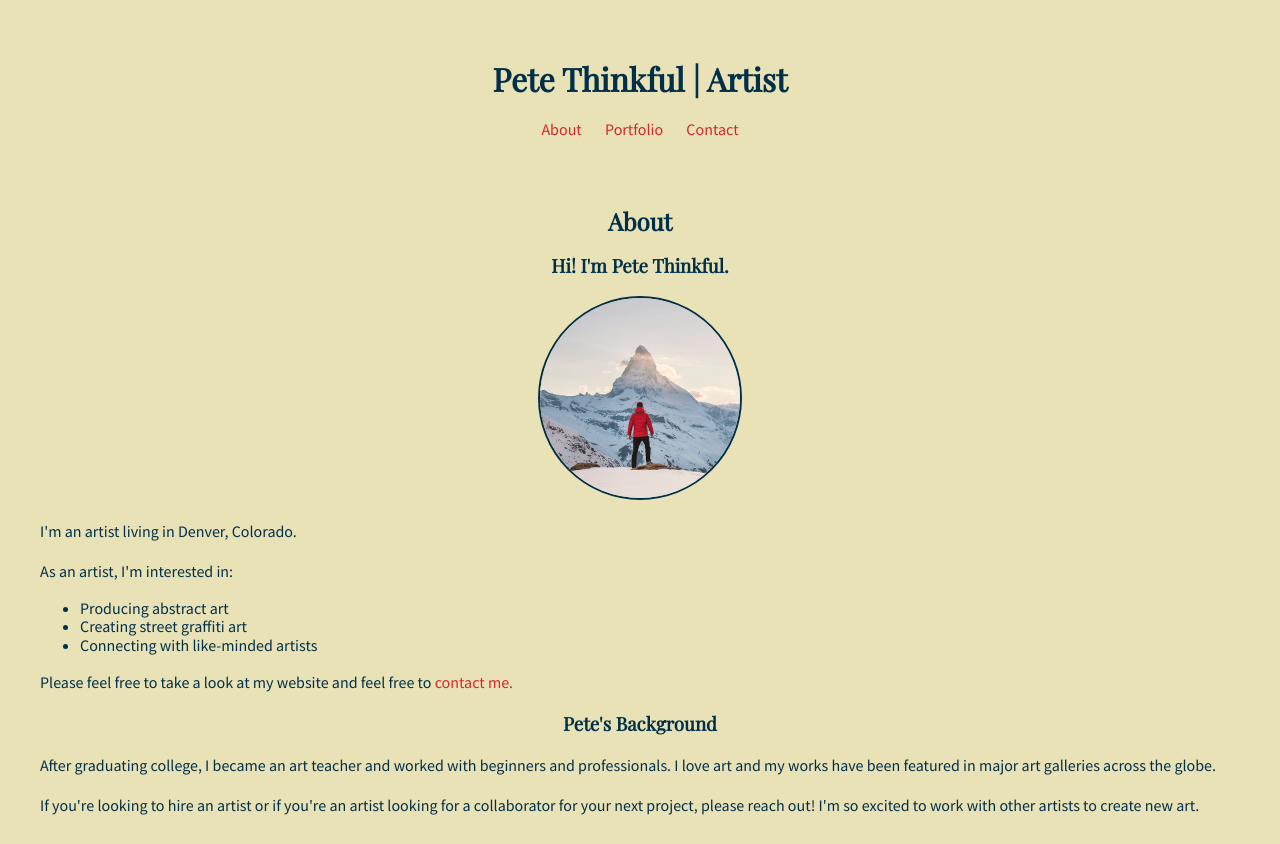
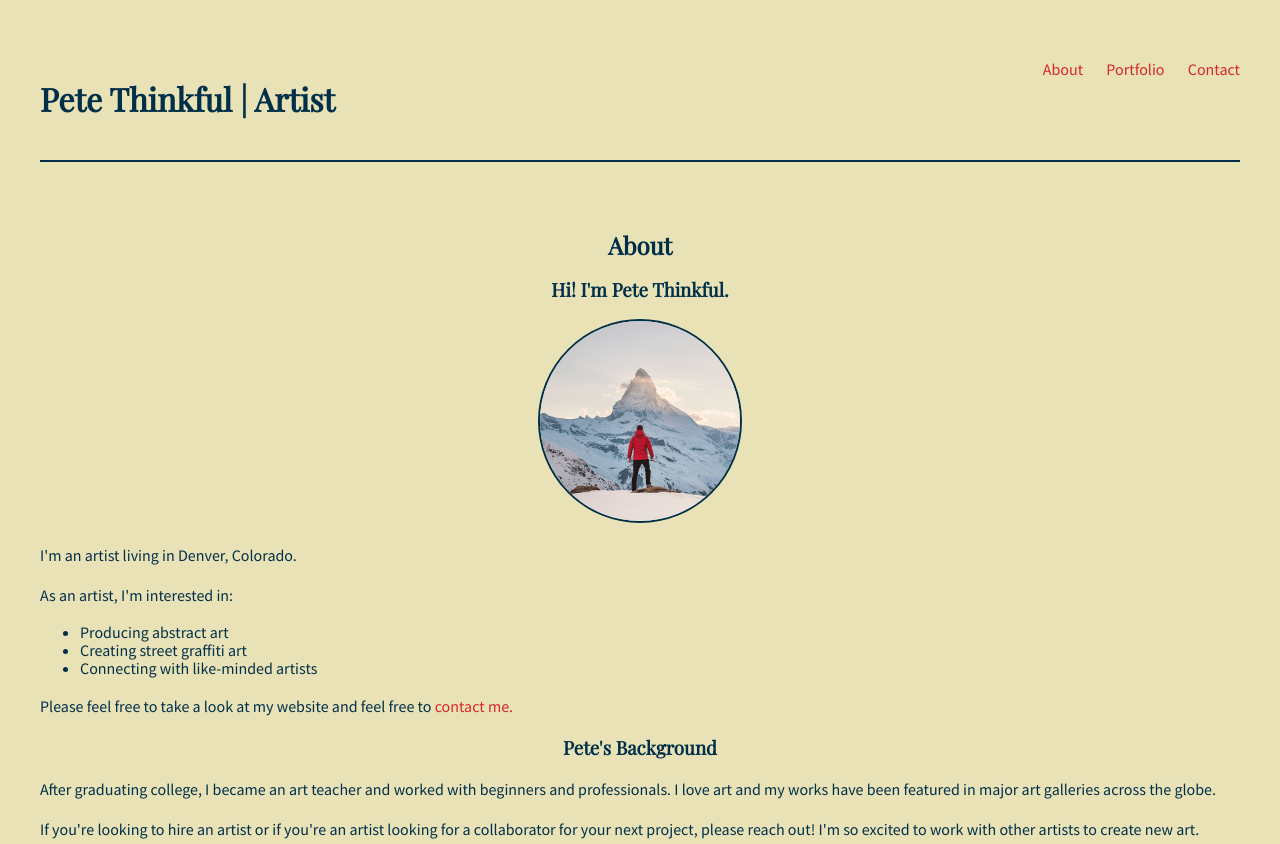
Before and after one commit to MissE111/Demo-Pete, a plain HTML site: page index.html in a window 1280 px wide. Shown: the top 844 px of the page. Drawn offline with nearby package versions, Linux system fonts and the light colour scheme.

Commit message:
Update style.css

```diff
--- a/style.css
+++ b/style.css
@@ -71,6 +71,8 @@ nav ul li a {
   border: 2px solid #003049;
 }
 
+#portfolio
+
 #portfolio h2 {
   font-size: 32px;
 }
@@ -85,7 +87,14 @@ nav ul li a {
   text-align: center;
 }
 
-header,
+header {
+  display: flex;
+  justify-content: space-between;
+  align-content: center;
+  padding: 20px 0;
+  border-bottom: 2px solid #003049;
+}
+
 footer {
   text-align: center;
 }
```
